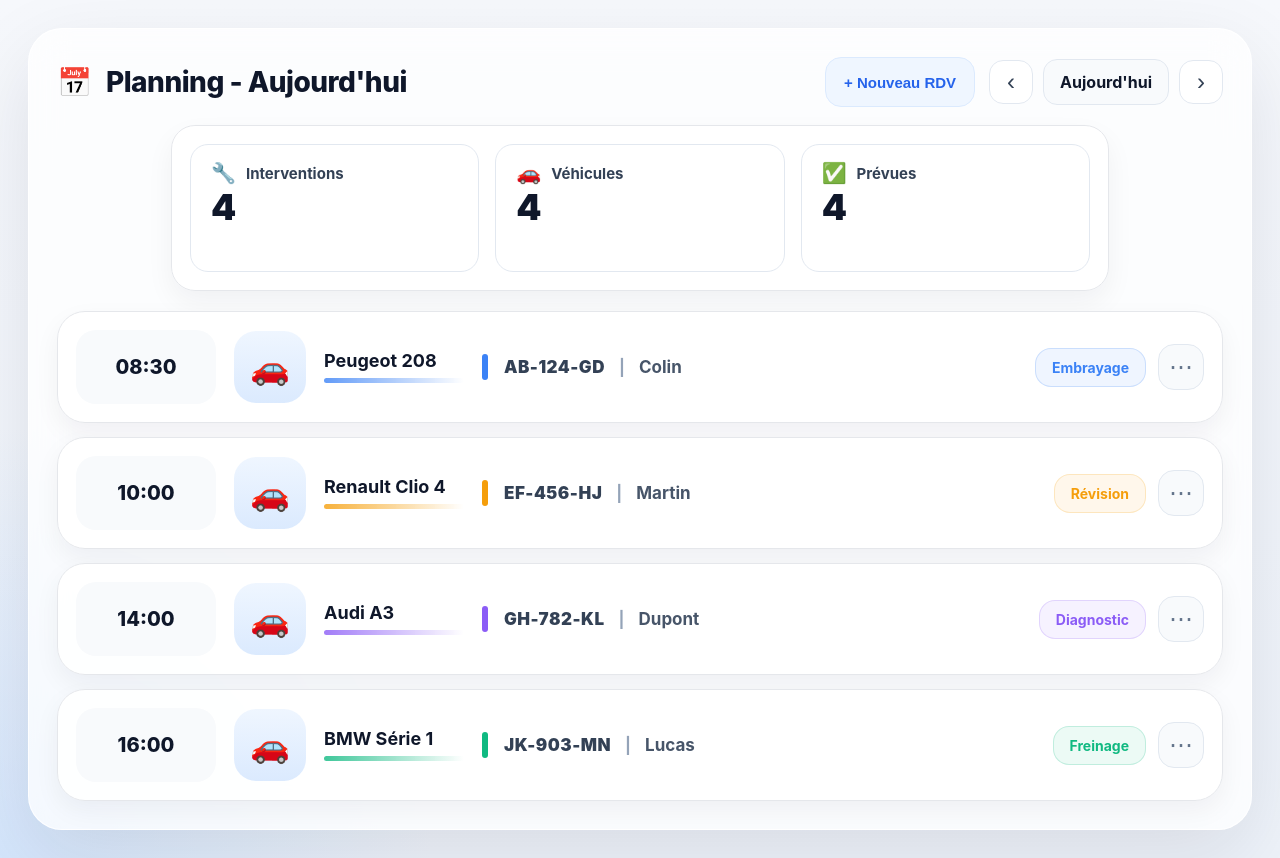
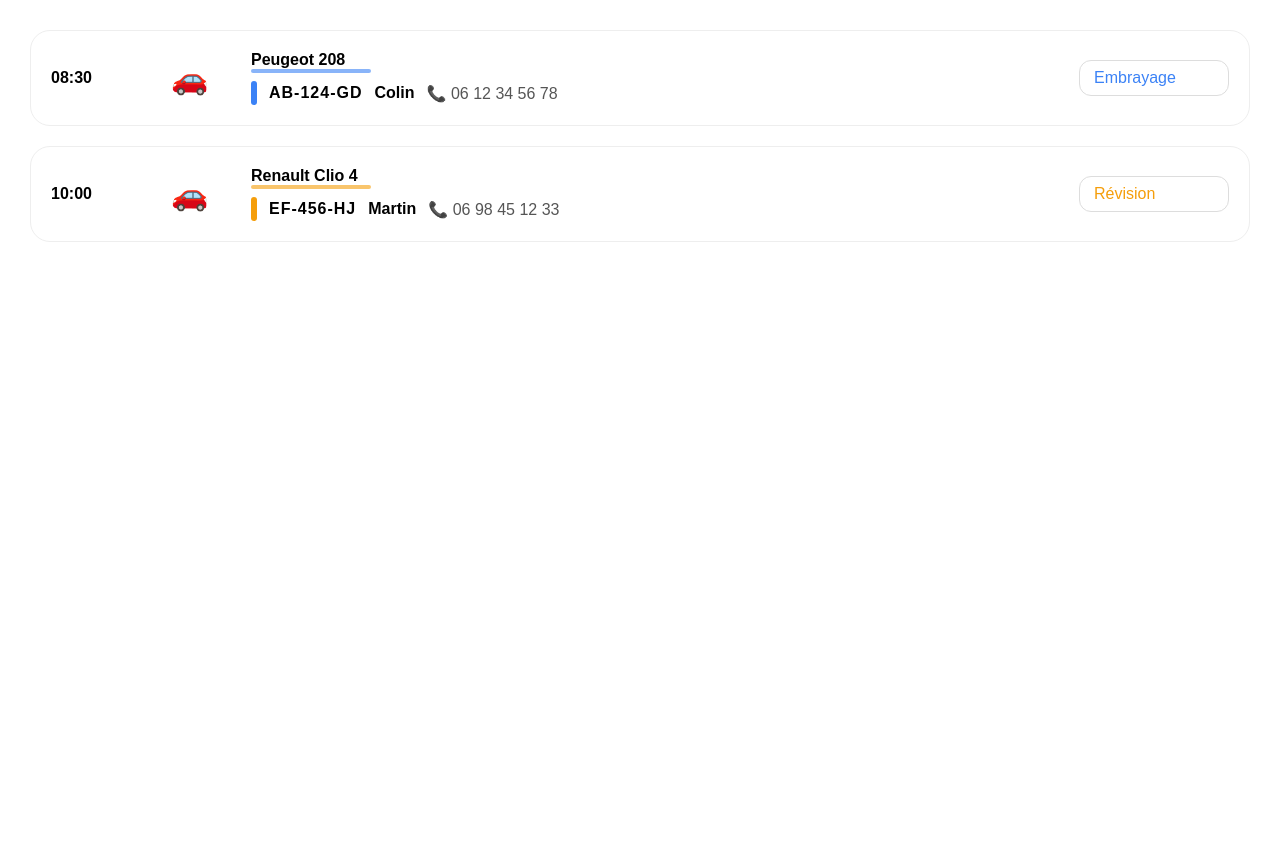
Before and after one commit to amunia2a-lab/planning, a Next.js app: page / in a window 1280 px wide. After the commit the page ends 800 px from the top, so only its background shows below. Built offline with nearby package versions, Linux system fonts and the light colour scheme.

Commit message:
Add files via upload

```diff
--- a/app/layout.tsx
+++ b/app/layout.tsx
@@ -1,8 +1,4 @@
-export default function RootLayout({
-  children,
-}: {
-  children: React.ReactNode;
-}) {
+export default function RootLayout({ children }: { children: React.ReactNode }) {
   return (
     <html lang="fr">
       <body style={{ margin: 0 }}>{children}</body>
--- a/app/page.tsx
+++ b/app/page.tsx
@@ -4,19 +4,21 @@ type Appointment = {
   model: string;
   plate: string;
   client: string;
+  phone: string;
   intervention: string;
   accent: string;
 };
 
-const appointments: Appointment[] = [
+const data: Appointment[] = [
   {
     id: "1",
     time: "08:30",
     model: "Peugeot 208",
     plate: "AB-124-GD",
     client: "Colin",
+    phone: "06 12 34 56 78",
     intervention: "Embrayage",
-    accent: "#3b82f6",
+    accent: "#3b82f6"
   },
   {
     id: "2",
@@ -24,389 +26,85 @@ const appointments: Appointment[] = [
     model: "Renault Clio 4",
     plate: "EF-456-HJ",
     client: "Martin",
+    phone: "06 98 45 12 33",
     intervention: "Révision",
-    accent: "#f59e0b",
-  },
-  {
-    id: "3",
-    time: "14:00",
-    model: "Audi A3",
-    plate: "GH-782-KL",
-    client: "Dupont",
-    intervention: "Diagnostic",
-    accent: "#8b5cf6",
-  },
-  {
-    id: "4",
-    time: "16:00",
-    model: "BMW Série 1",
-    plate: "JK-903-MN",
-    client: "Lucas",
-    intervention: "Freinage",
-    accent: "#10b981",
+    accent: "#f59e0b"
   }
 ];
 
 export default function Page() {
   return (
     <main style={styles.page}>
-      <div style={styles.shell}>
-        <section style={styles.widget}>
-          <div style={styles.topBar}>
-            <div style={styles.titleRow}>
-              <span style={styles.calendarIcon}>📅</span>
-              <h1 style={styles.title}>Planning - Aujourd&apos;hui</h1>
+      <div style={styles.container}>
+        {data.map(item => (
+          <div key={item.id} style={styles.row}>
+
+            <div style={styles.time}>{item.time}</div>
+
+            <div style={styles.car}>🚗</div>
+
+            <div style={styles.info}>
+
+              <div style={styles.modelWrap}>
+                <span style={styles.model}>{item.model}</span>
+                <span style={{...styles.fade, background: item.accent}}/>
               </div>
 
-            <div style={styles.rightHeader}>
-              <button style={styles.newButton}>+ Nouveau RDV</button>
-
-              <div style={styles.navGroup}>
-                <button style={styles.navButton}>‹</button>
-                <span style={styles.dayPill}>Aujourd&apos;hui</span>
-                <button style={styles.navButton}>›</button>
-              </div>
-            </div>
+              <div style={styles.meta}>
+                <span style={{...styles.bar, background: item.accent}}/>
+                <span style={styles.plate}>{item.plate}</span>
+                <span style={styles.client}>{item.client}</span>
+                <span style={styles.phone}>📞 {item.phone}</span>
               </div>
 
-          <div style={styles.summaryWrap}>
-            <div style={styles.summaryBar}>
-              <SummaryCard icon="🔧" title="Interventions" value="4" />
-              <SummaryCard icon="🚗" title="Véhicules" value="4" />
-              <SummaryCard icon="✅" title="Prévues" value="4" />
-            </div>
             </div>
 
-          <div style={styles.rowsWrap}>
-            {appointments.map((item) => (
-              <div key={item.id} style={styles.row}>
-                <div style={styles.timeCard}>{item.time}</div>
-
-                <div style={styles.carThumb}>🚗</div>
-
-                <div style={styles.infoBlock}>
-                  <div style={styles.infoTop}>
-                    <div style={styles.modelWrap}>
-                      <span style={styles.model}>{item.model}</span>
-                      <span
-                        style={{
-                          ...styles.modelFade,
-                          background: `linear-gradient(90deg, ${item.accent}, rgba(255,255,255,0))`,
-                        }}
-                      />
+            <div style={{...styles.badge, color: item.accent}}>
+              {item.intervention}
             </div>
 
-                    <div style={styles.metaRow}>
-                      <span
-                        style={{
-                          ...styles.plateMarker,
-                          background: item.accent,
-                        }}
-                      />
-                      <span style={styles.plate}>{item.plate}</span>
-                      <span style={styles.separator}>|</span>
-                      <span style={styles.client}>{item.client}</span>
-                    </div>
-                  </div>
-                </div>
-
-                <div style={styles.actions}>
-                  <span
-                    style={{
-                      ...styles.interventionBadge,
-                      color: item.accent,
-                      border: `1px solid ${item.accent}33`,
-                      background: `${item.accent}14`,
-                    }}
-                  >
-                    {item.intervention}
-                  </span>
-                  <button style={styles.moreButton}>⋯</button>
-                </div>
           </div>
         ))}
-          </div>
-        </section>
       </div>
     </main>
   );
 }
 
-function SummaryCard({
-  icon,
-  title,
-  value,
-}: {
-  icon: string;
-  title: string;
-  value: string;
-}) {
-  return (
-    <div style={styles.summaryCard}>
-      <div style={styles.summaryTitleRow}>
-        <span style={styles.summaryIcon}>{icon}</span>
-        <span style={styles.summaryTitle}>{title}</span>
-      </div>
-      <div style={styles.summaryValue}>{value}</div>
-    </div>
-  );
-}
+const styles: any = {
+  page: { padding: 30, fontFamily: "sans-serif" },
+  container: { display: "flex", flexDirection: "column", gap: 20 },
 
-const styles: Record<string, React.CSSProperties> = {
-  page: {
-    minHeight: "100vh",
-    padding: "28px",
-    margin: 0,
-    background:
-      "radial-gradient(circle at left bottom, rgba(191,219,254,0.55), transparent 28%), linear-gradient(180deg, #f6f8fc 0%, #eef3fa 100%)",
-    fontFamily:
-      'Inter, ui-sans-serif, system-ui, -apple-system, BlinkMacSystemFont, "Segoe UI", sans-serif',
-  },
-  shell: {
-    maxWidth: 1280,
-    margin: "0 auto",
-  },
-  widget: {
-    background: "rgba(255,255,255,0.72)",
-    border: "1px solid rgba(255,255,255,0.85)",
-    borderRadius: 34,
-    padding: 28,
-    boxShadow: "0 28px 80px rgba(15, 23, 42, 0.10)",
-    backdropFilter: "blur(18px)",
-  },
-  topBar: {
-    display: "flex",
-    justifyContent: "space-between",
-    alignItems: "center",
-    gap: 18,
-    marginBottom: 18,
-    flexWrap: "wrap",
-  },
-  titleRow: {
-    display: "flex",
-    alignItems: "center",
-    gap: 14,
-  },
-  calendarIcon: {
-    fontSize: 28,
-  },
-  title: {
-    margin: 0,
-    fontSize: 28,
-    fontWeight: 800,
-    color: "#0f172a",
-    letterSpacing: -0.5,
-  },
-  rightHeader: {
-    display: "flex",
-    alignItems: "center",
-    gap: 14,
-    flexWrap: "wrap",
-  },
-  newButton: {
-    height: 50,
-    borderRadius: 16,
-    border: "1px solid #dbeafe",
-    background: "#eff6ff",
-    color: "#2563eb",
-    padding: "0 18px",
-    fontWeight: 800,
-    fontSize: 15,
-    cursor: "pointer",
-  },
-  navGroup: {
-    display: "flex",
-    alignItems: "center",
-    gap: 10,
-  },
-  navButton: {
-    width: 44,
-    height: 44,
-    borderRadius: 14,
-    border: "1px solid #e2e8f0",
-    background: "#ffffff",
-    color: "#334155",
-    fontSize: 24,
-    cursor: "pointer",
-  },
-  dayPill: {
-    height: 44,
-    display: "inline-flex",
-    alignItems: "center",
-    padding: "0 16px",
-    borderRadius: 14,
-    background: "#f8fafc",
-    border: "1px solid #e2e8f0",
-    color: "#0f172a",
-    fontWeight: 700,
-    whiteSpace: "nowrap",
-  },
-  summaryWrap: {
-    display: "flex",
-    justifyContent: "center",
-    marginBottom: 20,
-  },
-  summaryBar: {
-    width: "100%",
-    maxWidth: 900,
-    display: "grid",
-    gridTemplateColumns: "repeat(3, minmax(0, 1fr))",
-    gap: 16,
-    padding: 18,
-    background: "rgba(255,255,255,0.82)",
-    border: "1px solid #e5e7eb",
-    borderRadius: 24,
-    boxShadow: "0 12px 28px rgba(15, 23, 42, 0.05)",
-  },
-  summaryCard: {
-    background: "#ffffff",
-    border: "1px solid #e2e8f0",
-    borderRadius: 18,
-    padding: "18px 20px",
-    minHeight: 90,
-    display: "flex",
-    flexDirection: "column",
-    justifyContent: "flex-start",
-  },
-  summaryTitleRow: {
-    display: "flex",
-    alignItems: "center",
-    gap: 10,
-  },
-  summaryIcon: {
-    fontSize: 20,
-    lineHeight: 1,
-  },
-  summaryTitle: {
-    fontSize: 15,
-    fontWeight: 700,
-    color: "#334155",
-  },
-  summaryValue: {
-    marginTop: 6,
-    fontSize: 36,
-    lineHeight: 1,
-    fontWeight: 900,
-    color: "#0f172a",
-  },
-  rowsWrap: {
-    display: "flex",
-    flexDirection: "column",
-    gap: 14,
-  },
   row: {
     display: "grid",
-    gridTemplateColumns: "140px 72px 1fr auto",
+    gridTemplateColumns: "100px 60px 1fr 150px",
     alignItems: "center",
-    gap: 18,
-    background: "rgba(255,255,255,0.88)",
-    border: "1px solid #e5e7eb",
-    borderRadius: 28,
-    padding: 18,
-    boxShadow: "0 10px 26px rgba(15, 23, 42, 0.05)",
+    gap: 20,
+    padding: 20,
+    borderRadius: 20,
+    background: "#fff",
+    border: "1px solid #eee"
   },
-  timeCard: {
-    height: 74,
-    borderRadius: 20,
-    background: "#f8fafc",
-    display: "flex",
-    alignItems: "center",
-    justifyContent: "center",
-    color: "#0f172a",
-    fontWeight: 800,
-    fontSize: 20,
-    whiteSpace: "nowrap",
-  },
-  carThumb: {
-    width: 72,
-    height: 72,
-    borderRadius: 22,
-    background: "linear-gradient(180deg, #eff6ff, #dbeafe)",
-    display: "flex",
-    alignItems: "center",
-    justifyContent: "center",
-    fontSize: 32,
-    flexShrink: 0,
-  },
-  infoBlock: {
-    minWidth: 0,
-  },
-  infoTop: {
-    display: "flex",
-    alignItems: "center",
-    gap: 18,
-    minWidth: 0,
-    whiteSpace: "nowrap",
-    overflow: "hidden",
-  },
-  modelWrap: {
-    display: "flex",
-    flexDirection: "column",
-    minWidth: "fit-content",
-  },
-  model: {
-    fontWeight: 700,
-    fontSize: 18,
-    color: "#0f172a",
-    lineHeight: 1.1,
-  },
-  modelFade: {
-    width: 140,
-    height: 5,
-    marginTop: 8,
-    borderRadius: 999,
-    opacity: 0.8,
-  },
-  metaRow: {
-    display: "flex",
-    alignItems: "center",
-    gap: 10,
-    minWidth: 0,
-    overflow: "hidden",
-  },
-  plateMarker: {
-    width: 6,
-    height: 26,
-    borderRadius: 999,
-    marginRight: 6,
-    flexShrink: 0,
-  },
-  plate: {
-    color: "#334155",
-    fontWeight: 900,
-    fontSize: 17,
-    letterSpacing: 0.5,
-  },
-  separator: {
-    color: "#94a3b8",
-    margin: "0 4px",
-    fontWeight: 700,
-  },
-  client: {
-    color: "#475569",
-    fontWeight: 700,
-    fontSize: 17,
-  },
-  actions: {
-    display: "flex",
-    alignItems: "center",
-    gap: 12,
-  },
-  interventionBadge: {
-    padding: "10px 16px",
-    borderRadius: 16,
-    fontWeight: 700,
-    fontSize: 14,
-    whiteSpace: "nowrap",
-  },
-  moreButton: {
-    width: 46,
-    height: 46,
-    borderRadius: 16,
-    border: "1px solid #e2e8f0",
-    background: "#f8fafc",
-    color: "#64748b",
-    fontSize: 24,
-    cursor: "pointer",
-  },
+
+  time: { fontWeight: 700 },
+  car: { fontSize: 30 },
+
+  info: { display: "flex", flexDirection: "column", gap: 8 },
+
+  modelWrap: { display: "flex", flexDirection: "column" },
+  model: { fontWeight: 700 },
+  fade: { height: 4, width: 120, borderRadius: 10, opacity: 0.6 },
+
+  meta: { display: "flex", alignItems: "center", gap: 12 },
+
+  bar: { width: 6, height: 24, borderRadius: 10 },
+
+  plate: { fontWeight: 900, letterSpacing: 1 },
+  client: { fontWeight: 700 },
+  phone: { color: "#555" },
+
+  badge: {
+    padding: "8px 14px",
+    borderRadius: 12,
+    border: "1px solid #ddd"
+  }
 };
--- a/package.json
+++ b/package.json
@@ -11,10 +11,5 @@
     "next": "14.2.3",
     "react": "18.2.0",
     "react-dom": "18.2.0"
-  },
-  "devDependencies": {
-    "typescript": "5.4.5",
-    "@types/node": "20.12.12",
-    "@types/react": "18.2.66"
   }
 }
```
Also changed, not shown: tsconfig.json (+2 -13 lines). Lines whose indentation alone changed are shown as unchanged.
